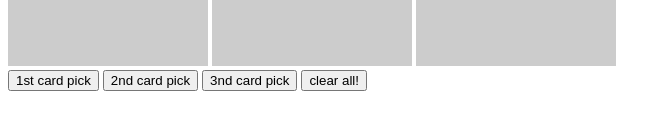
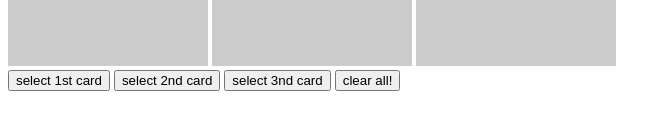
Before and after one commit to Polkbang/horo, a plain HTML site: page index.html in a window 1280 px wide. Shown: the part 262-392 px from the top of the page, without its empty margins (0-671 px from the left). Drawn offline with Linux system fonts and the light colour scheme; placeholder pictures from the web are drawn by us.

Commit message:
Update index.html

```diff
--- a/index.html
+++ b/index.html
@@ -36,9 +36,9 @@
         <span class="3rd"><img src="http://placehold.it/200x320" id="img3"/></span>
     </div>
     <div>
-        <button type="button" onclick="setFirst();">1st card pick</button>
-        <button type="button" onclick="setSecond();">2nd card pick</button>
-        <button type="button" onclick="setThird();">3nd card pick</button>
+        <button type="button" onclick="setFirst();">select 1st card</button>
+        <button type="button" onclick="setSecond();">select 2nd card</button>
+        <button type="button" onclick="setThird();">select 3nd card</button>
         <button type="button" onclick="location.reload();">clear all!</button>
     </div>
 </html>
```
